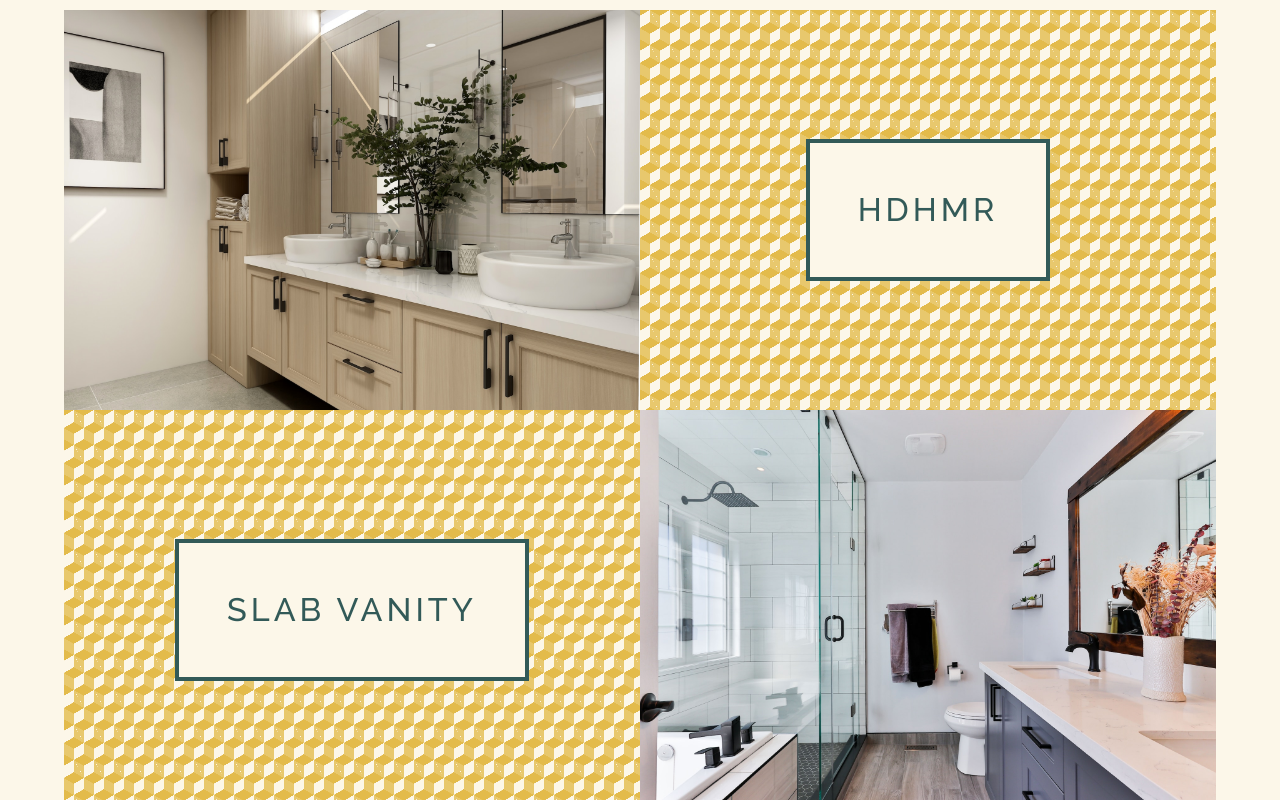
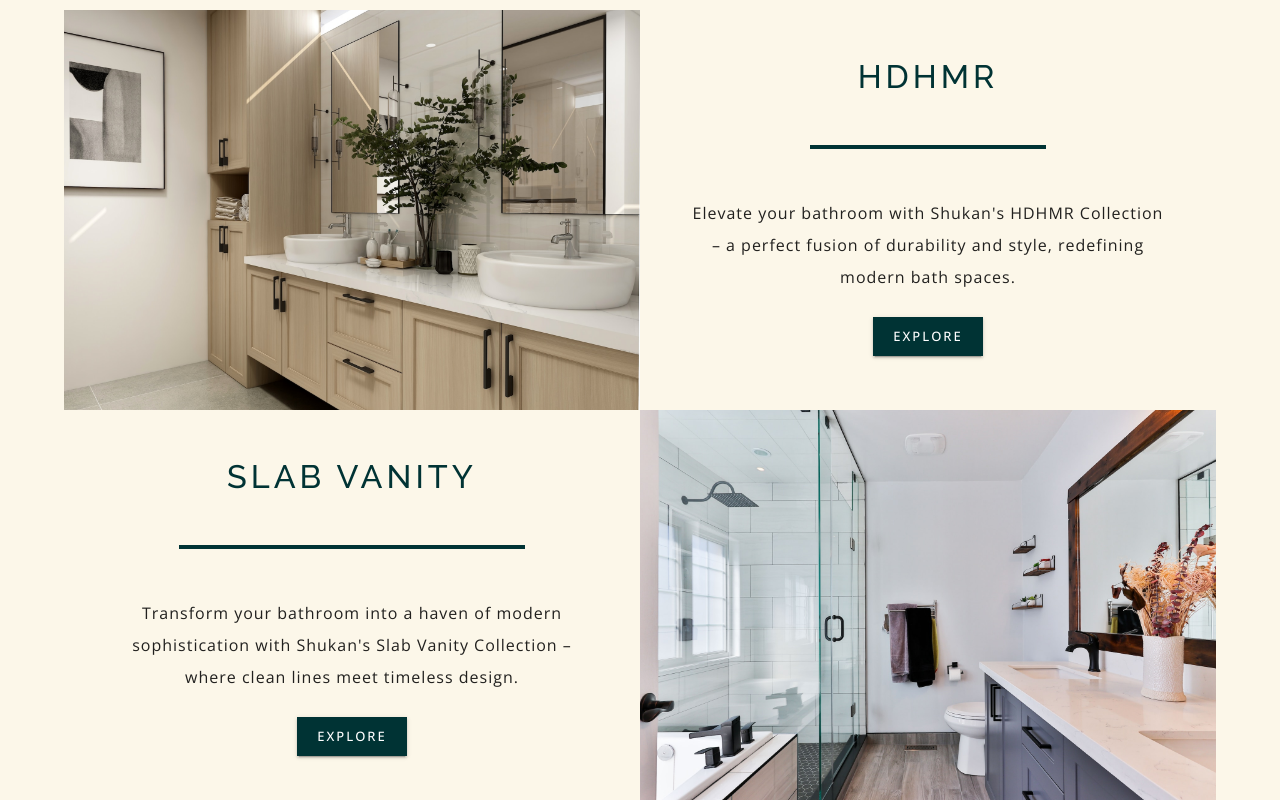
Before and after one commit to VirenLaniya/shukan-tiles-bathware-react, a React (Vite) app: page / in a window 1280 px wide. Shown: the part 2520-3320 px from the top of the page. Built offline with nearby package versions, Linux system fonts and the light colour scheme.

Commit message:
Hero Page Creation Box and Footer Company Description Modified

```diff
--- a/src/components/modules/hero/CreationBox.jsx
+++ b/src/components/modules/hero/CreationBox.jsx
@@ -1,14 +1,24 @@
 import React from "react";
+
+//#region React Router Imports
+import { Link } from "react-router-dom";
+//#endregion
 
 //#region MUI Imports
 import Box from "@mui/material/Box";
 import Typography from "@mui/material/Typography"
+import Button from '@mui/material/Button'
 import { useTheme } from "@mui/material/styles";
 //#endregion
 
+//#region Component Imports
+import SectionParagraph from "../common/SectionParagraph";
+//#endregion
+
 import '../common/styles/IsometricBackground.css'
+import { pages } from "../../../data/common";
 
-const CreationBox = ({ isImageFirst, imageUrl, text }) => {
+const CreationBox = ({ isImageFirst, imageUrl, text, description }) => {
     const theme = useTheme();
 
     return (
@@ -19,14 +29,18 @@ const CreationBox = ({ isImageFirst, imageUrl, text }) => {
                 height: { xs: '300px', md: '400px' },
                 flexDirection: isImageFirst ? 'row-reverse' : 'row',
                 justifyContent: 'start',
-                alignItems: 'center',
+                alignItems: 'center'
             }}>
-            <Box className='isometric-bg' sx={{
+
+            <Box
+                // className='isometric-bg'
+                sx={{
                     display: {
                         xs: 'none',
                         md: 'flex'
                     },
-                justifyContent: 'center',
+                    flexDirection: 'column',
+                    justifyContent: 'flex-start',
                     alignItems: 'center',
                     width: '100%',
                     height: '100%',
@@ -40,19 +54,26 @@ const CreationBox = ({ isImageFirst, imageUrl, text }) => {
                 {/* <Box sx={{ padding: 2, width: '100%', height: '100%', backgroundColor: theme.palette.common.white}}> */}
                 <Typography variant='h4' sx={{
                     // width: '100%',
-                        padding: 6,
+                    p: 6,
                     fontWeight: '500',
                     lineHeight: '1.2',
                     textAlign: 'center',
                     color: theme.palette.primary.main,
                     textTransform: 'uppercase',
-                        border: '4px solid',
+                    borderBottom: '4px solid',
                     borderColor: theme.palette.primary.main,
                     backgroundColor: theme.palette.background.paper
                 }}>{text}</Typography>
+                <SectionParagraph sx={{ px: 6, pt: 6, pb: 3, textAlign: 'center' }}>
+                    {description}
+                </SectionParagraph>
+                <Link to={'/collection'} style={{ textDecoration: 'none' }}>
+                    <Button variant="contained" size="small">Explore</Button>
+                </Link>
                 {/* </Box> */}
             </Box>
 
+            <Link to={'/collection'}>
                 <Box sx={{
                     position: 'absolute',
                     display: {
@@ -69,6 +90,8 @@ const CreationBox = ({ isImageFirst, imageUrl, text }) => {
                 }}>
                     {text}
                 </Box>
+            </Link>
+
 
             <Box
                 sx={{
--- a/src/components/modules/hero/DiscoverCreations.jsx
+++ b/src/components/modules/hero/DiscoverCreations.jsx
@@ -30,7 +30,7 @@ export default function DiscoverCreations() {
                     discoverCreations.creations.map((creation, index) => {
                         return (
                             <FadeRevealAnimation key={index}>
-                                <CreationBox isImageFirst={(index + 1) % 2 != 0} imageUrl={creation.image} text={creation.title} />
+                                <CreationBox isImageFirst={(index + 1) % 2 != 0} imageUrl={creation.image} text={creation.title} description={creation.description} />
                             </FadeRevealAnimation>
                         )
                     })
--- a/src/data/common.js
+++ b/src/data/common.js
@@ -50,23 +50,23 @@ export const connect =  [
 //#region Footer
 export const footerCompany = {
     logo: logo2,
-    about: 'We are "Shukan", a company that specialises in the manufacture, supply and export of Tiles and Bathware products. We would like to introduce ourselves to you as we wish to do business in India and require your help in this',
+    about: "Hello from 'Shukan'! We're all about crafting exceptional bathware ceramics. Specializing in manufacturing, supplying, and exporting, we're eager to explore business opportunities in India. Your assistance would mean the world to us. Let's embark on this exciting journey together!",
     connect: [
         {
             platform: 'facebook',
-            link: 'https://www.google.com'
+            link: 'https://www.facebook.com/'
         },
         {
             platform: 'whatsapp',
-            link: 'https://www.google.com'
+            link: 'https://wa.me/919662788188'
         },
         {
             platform: 'instagram',
-            link: 'https://www.google.com',
+            link: 'https://www.instagram.com/sarvesh_shukan_bathware?igsh=MWllb3JjYzlzaG5oNQ==',
         },
         {
             platform: 'linkedin',
-            link: 'https://www.google.com',
+            link: 'https://www.linkedin.com/',
         }
     ]
 }
--- a/src/data/hero.js
+++ b/src/data/hero.js
@@ -76,15 +76,18 @@ export const discoverCreations = {
     creations: [
         {
             title: 'HDHMR',
-            image: creationImage1
+            image: creationImage1,
+            description: "Elevate your bathroom with Shukan's HDHMR Collection – a perfect fusion of durability and style, redefining modern bath spaces."
         },
         {
             title: 'Slab Vanity',
-            image: creationImage2
+            image: creationImage2,
+            description: "Transform your bathroom into a haven of modern sophistication with Shukan's Slab Vanity Collection – where clean lines meet timeless design."
         },
         {
             title: 'PVC Vanity',
-            image: creationImage3
+            image: creationImage3,
+            description: "Discover practical luxury with Shukan's PVC Vanity Collection – marrying functionality and style for a redefined bathroom experience."
         }
     ]
 }
```
Lines whose indentation alone changed are shown as unchanged.
